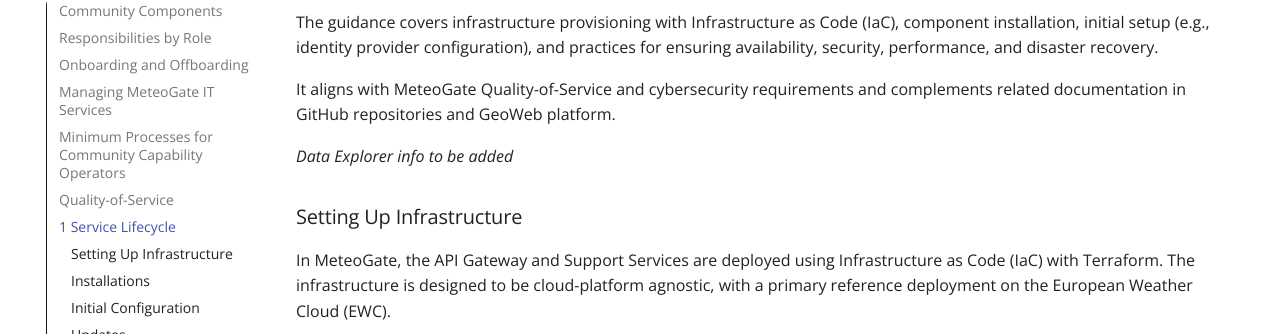
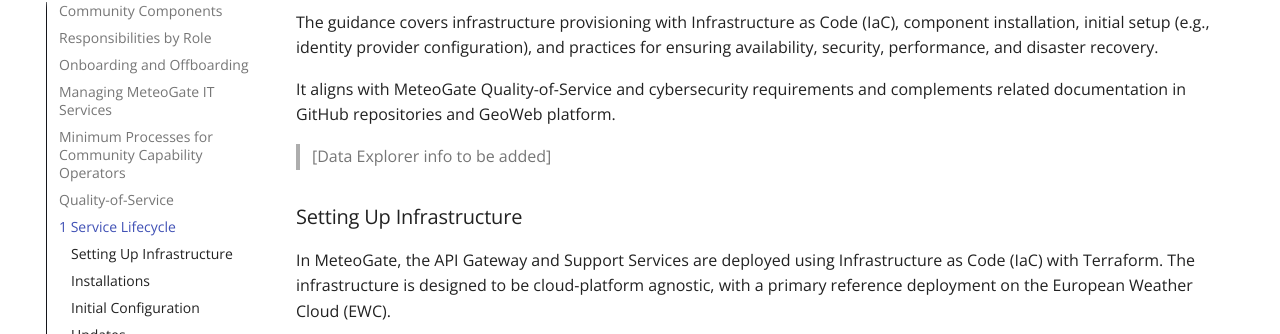
Before and after one commit to EUMETNET/meteogate-documentation, an MkDocs documentation site: the page built from docs/4-operating-and-maintaining-community-components.md, in a window 1280 px wide and 900 px high, scrolled down 2990 px. Shown: the part 115-449 px from the top of the window. Built offline with MkDocs 1.6.1 and Material for MkDocs 9.7.7, drawn with Linux system fonts in a browser that asks for light colours; comment, search, counter and statistics services are not loaded.

```diff
--- a/docs/4-operating-and-maintaining-community-components.md
+++ b/docs/4-operating-and-maintaining-community-components.md
@@ -90,7 +90,7 @@ The guidance covers infrastructure provisioning with Infrastructure as Code (IaC
 
 It aligns with MeteoGate Quality-of-Service and cybersecurity requirements and complements related documentation in GitHub repositories and GeoWeb platform.
 
-_Data Explorer info to be added_
+> [Data Explorer info to be added]
 
 ### Setting Up Infrastructure
 
```
